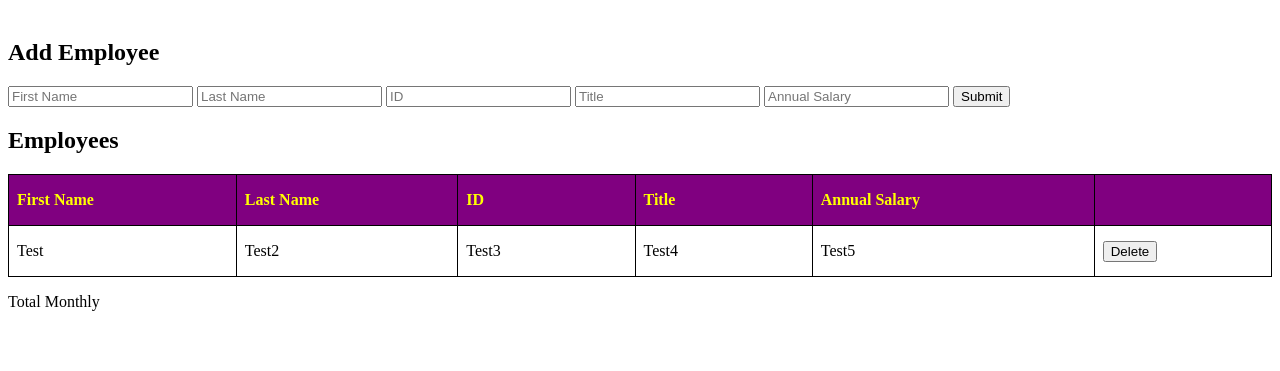
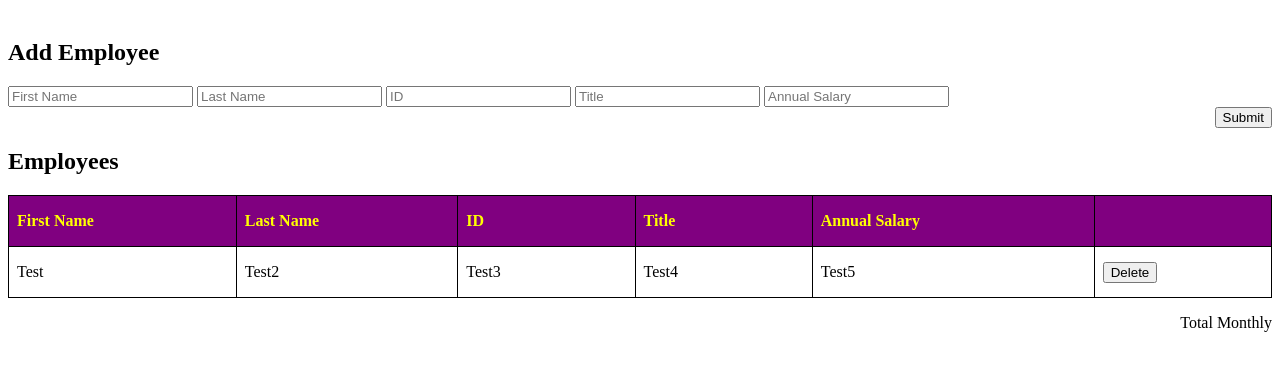
Before and after one commit to ndweir/ndw-weekend-salary-calculator, a website: page index.html in a window 1280 px wide. Shown: the part 69-440 px from the top of the page. Drawn offline with Linux system fonts and the light colour scheme.

Commit message:
alignedSubmitBtnToRight

```diff
--- a/index.html
+++ b/index.html
@@ -44,9 +44,12 @@
         placeholder="Annual Salary"
         type="number"
         >
-        <button data-testid="submitButton">
-          Submit
-        </button>
+        <div style="display: flex; justify-content: flex-end;">
+          <button data-testid="submitButton">
+            Submit
+          </button>
+        </div>
+
     </form>
 
     <section>
@@ -81,7 +84,7 @@
 
 
   </main>
-  <footer>
+  <footer style="display: flex; justify-content: flex-end;">
     <p>Total Monthly</p>
   </footer>
 </body>
--- a/style.css
+++ b/style.css
@@ -1,4 +1,6 @@
 /* flex box !! be careful */
+
+
 body{
     display: flex;
     flex-direction: column;
@@ -29,3 +31,8 @@ thead {
     background-color: purple;
     color: yellow;
 }
+
+div {
+    margin-left: auto;
+    margin-right: 0;
+}
```
